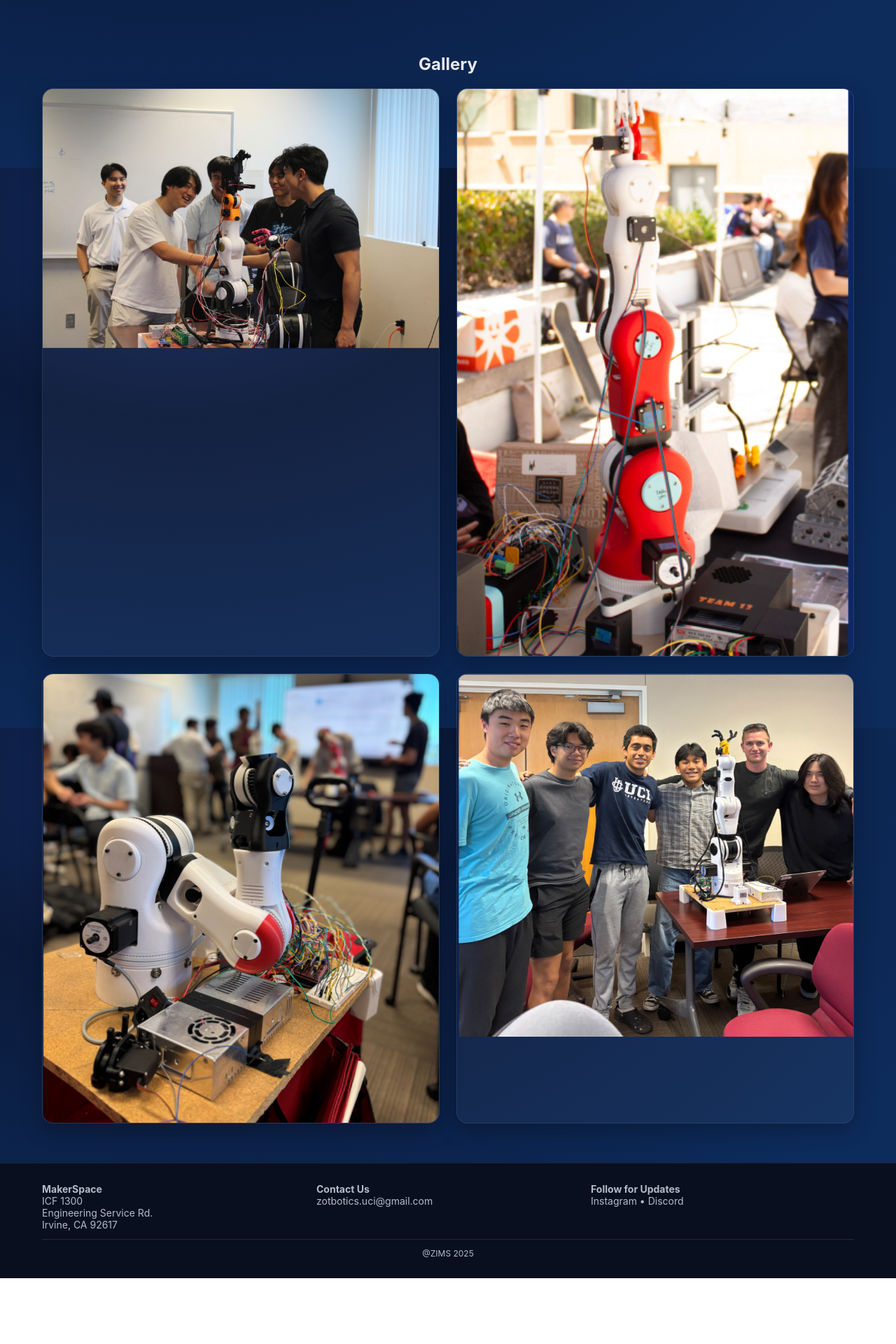
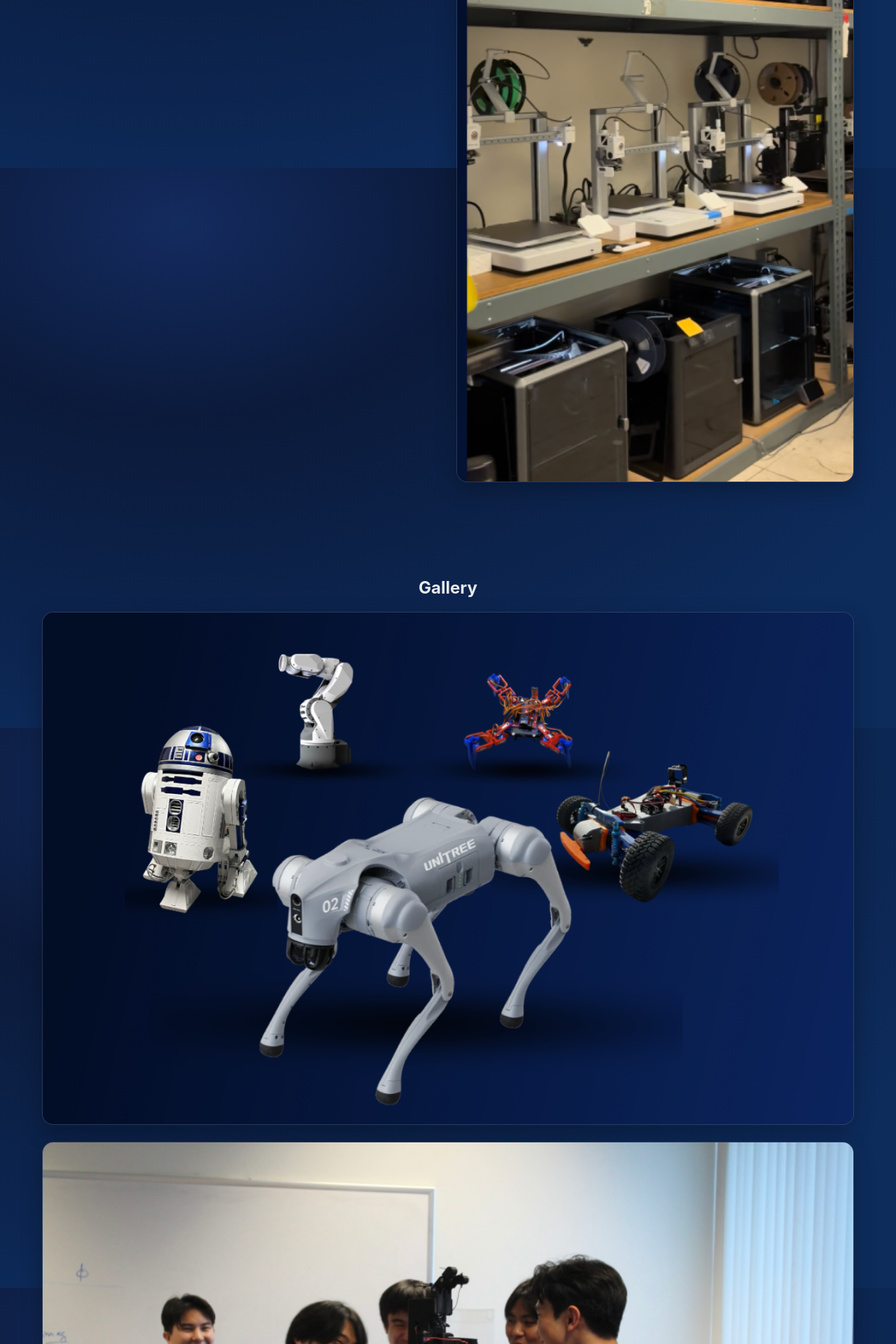
Before and after one commit to zotbotics-uci/zotbotics-uci.github.io, a React (Vite) app: page /projects in a window 1280 px wide. Shown: the part 560-2480 px from the top of the page at 70% size. Before the commit the page ends 2386 px from the top, so only its background shows below. Built offline with nearby package versions, Linux system fonts and the light colour scheme.

Commit message:
trying new changes

```diff
--- a/src/routes/About.jsx
+++ b/src/routes/About.jsx
@@ -8,8 +8,8 @@
         <h1 className="title">ABOUT US</h1>
         <p className="subtitle" style={{ maxWidth: 800 }}>
           ZIMS is a club who invites students from the University of California, Irvine to collaborate
-          on creative and technical work. Members are encouraged to expand their knowledge beyond the
-          classroom and apply concepts to innovate and invent.
+          on creative and technical work. Members are encouraged to expand their knowledge beyond the classroom
+          and apply concepts to innovate and invent.
         </p>
       </section>
 
@@ -17,13 +17,12 @@
         <div className="grid cols-2">
           <div className="card card-pad">
             <h3>Join us for General Meetings!</h3>
-            <p>
-              Thursdays 5–6pm<br />
-              Engineering Gateway 3161
-            </p>
+            <p>Thursdays 5–6pm<br/>Engineering Gateway 3161</p>
           </div>
           <div className="card">
-            <img src={asset('image5.png')} alt="meeting photo" />
+            <div className="media">
+              <img src={asset('image5.png')} alt="meeting photo" />
+            </div>
           </div>
         </div>
 
@@ -31,7 +30,9 @@
 
         <div className="grid cols-2">
           <div className="card">
-            <img src={asset('image6.png')} alt="group photo" />
+            <div className="media">
+              <img src={asset('image6.png')} alt="group photo" />
+            </div>
           </div>
           <div className="card card-pad">
             <h3>Opportunities</h3>
--- a/src/routes/Home.jsx
+++ b/src/routes/Home.jsx
@@ -1,6 +1,6 @@
 import React from 'react'
 import { Link } from 'react-router-dom'
-import { asset } from '../asset' // resolves assets for GitHub Pages & prod builds
+import { asset } from '../asset'
 
 export default function Home() {
   return (
@@ -8,9 +8,7 @@
       <section className="section hero">
         <p className="eyebrow">Zotbotics' Introductory MakerSpace</p>
         <h1 className="title">ZIMS</h1>
-        <p className="subtitle">
-          Design, build, and learn with our open maker community at UCI.
-        </p>
+        <p className="subtitle">Design, build, and learn with our open maker community at UCI.</p>
         <Link to="/makerspace" className="cta">Learn More ↓</Link>
       </section>
 
@@ -22,17 +20,13 @@
               ZIMS is a club hosting UCI&apos;s open makerspace. Our goal is to provide
               a place for passions in engineering, robotics, and craftsmanship to thrive.
             </p>
-            <p>
-              <Link to="/about" className="cta">More about our community →</Link>
-            </p>
-            <p>
-              <strong>Join us for General Meetings!</strong><br />
-              Thursdays 5–6pm<br />
-              Engineering Gateway 3161
-            </p>
+            <p><Link to="/about" className="cta">More about our community →</Link></p>
+            <p><strong>Join us for General Meetings!</strong><br/>Thursdays 5–6pm<br/>Engineering Gateway 3161</p>
           </div>
           <div className="card">
-            <img src={asset('image2.png')} alt="about image" />
+            <div className="media">
+              <img src={asset('image2.png')} alt="about image" />
+            </div>
           </div>
         </div>
       </section>
@@ -41,13 +35,13 @@
       <section className="section halo-wrap">
         <div className="grid cols-2">
           <div>
-            <h2 className="title" style={{ fontSize: 48, marginBottom: 16 }}>
-              DESIGN, BUILD, &amp; MORE!
-            </h2>
+            <h2 className="title" style={{ fontSize: 48, marginBottom: 16 }}>DESIGN, BUILD, &amp; MORE!</h2>
             <Link to="/makerspace" className="cta">Explore our Makerspace</Link>
           </div>
           <div className="card">
-            <img src={asset('image3.png')} alt="makerspace gear" />
+            <div className="media">
+              <img src={asset('image3.png')} alt="makerspace gear" />
+            </div>
           </div>
         </div>
       </section>
@@ -55,7 +49,9 @@
       <section className="section">
         <div className="grid cols-2">
           <div className="card">
-            <img src={asset('image4.png')} alt="project sample" />
+            <div className="media">
+              <img src={asset('image4.png')} alt="project sample" />
+            </div>
           </div>
           <div className="card card-pad">
             <h2 style={{ marginTop: 0 }}>PROJECTS</h2>
--- a/src/routes/Makerspace.jsx
+++ b/src/routes/Makerspace.jsx
@@ -28,19 +28,14 @@
       <section className="section">
         <div className="grid cols-2">
           <div className="card">
-            <img src={asset('image7.png')} alt="printer wall" />
+            <div className="media">
+              <img src={asset('image7.png')} alt="printer wall" />
+            </div>
           </div>
           <div className="card card-pad">
             <h3>About the Makerspace</h3>
-            <p>
-              Located on outer ring road, the Interim Classroom Facility houses the
-              campus’ largest makerspace.
-            </p>
-            <p>
-              From our large collection of 3D printers to our laser cutter and large
-              selection of tools, our members can find anything to help complete
-              projects. Plus, our MakerSpace Managers are always there to help!
-            </p>
+            <p>Located on outer ring road, the Interim Classroom Facility houses the campus’ largest makerspace.</p>
+            <p>From our large collection of 3D printers to our laser cutter and large selection of tools, our members can find anything to help complete projects. Plus, our MakerSpace Managers are always there to help!</p>
           </div>
         </div>
       </section>
--- a/src/routes/Projects.jsx
+++ b/src/routes/Projects.jsx
@@ -9,31 +9,23 @@
           <div>
             <h1 className="title">PROJECTS</h1>
             <p className="subtitle">Introducing: 2025–2026 Projects</p>
-            <p className="subtitle">
-              <em>Join our Discord to get involved →</em>
-            </p>
+            <p className="subtitle"><em>Join our Discord to get involved →</em></p>
           </div>
           <div className="card">
-            <img src={asset('image8.png')} alt="projects hero" />
+            <div className="media">
+              <img src={asset('image7.png')} alt="projects hero" />
+            </div>
           </div>
         </div>
       </section>
 
       <section className="section">
         <h2 style={{ marginTop: 0, textAlign: 'center' }}>Gallery</h2>
-        <div className="grid cols-2" style={{ marginTop: 20 }}>
-          <div className="card">
-            <img src={asset('image9.png')} alt="gallery 1" />
-          </div>
-          <div className="card">
-            <img src={asset('image10.png')} alt="gallery 2" />
-          </div>
-          <div className="card">
-            <img src={asset('image11.png')} alt="gallery 3" />
-          </div>
-          <div className="card">
-            <img src={asset('image12.png')} alt="gallery 4" />
-          </div>
+        <div className="grid gallery" style={{ marginTop: 20 }}>
+          <div className="card"><div className="media thumb"><img src={asset('image8.png')}  alt="gallery 1" /></div></div>
+          <div className="card"><div className="media thumb"><img src={asset('image9.png')}  alt="gallery 2" /></div></div>
+          <div className="card"><div className="media thumb"><img src={asset('image10.png')} alt="gallery 3" /></div></div>
+          <div className="card"><div className="media thumb"><img src={asset('image11.png')} alt="gallery 4" /></div></div>
         </div>
       </section>
     </>
--- a/src/styles.css
+++ b/src/styles.css
@@ -63,35 +63,44 @@
 
 /* Footer */
 .footer{
-  background:#0a0f1f;
+  position: relative;
+  /* blend with page background instead of a hard dark block */
+  background: transparent;          /* let the body gradient show through */
   border-top: 1px solid rgba(255,255,255,0.08);
 }
 .footer .section{padding-top:28px; padding-bottom:28px}
-.foot-grid{display:grid; gap:16px; grid-template-columns: repeat(3, minmax(0,1fr))}
-@media (max-width:800px){ .foot-grid{grid-template-columns:1fr} }
-.small{font-size:14px; color:var(--muted)}
+
+/* add a subtle fade so the transition is silky */
+.footer::before{
+  content:"";
+  position:absolute;
+  inset:-60px 0 auto 0;             /* 60px fade above the footer */
+  height:120px;
+  pointer-events:none;
+  background: linear-gradient(
+    to bottom,
+    rgba(0,0,0,0) 0%,
+    rgba(0,0,0,0.20) 100%
+  );
+}
 .fineprint{border-top:1px solid rgba(255,255,255,0.1); margin-top:12px; padding-top:12px; font-size:12px; color:var(--muted); text-align:center}
-.line{height:1px;background:rgba(255,255,255,0.1); margin:28px 0}
+
 
 /* Yellow halo */
-.halo-wrap {
-  position: relative;
-  isolation: isolate; /* keep the glow behind contents */
-}
 
-.halo-wrap::before {
-  content: "";
-  position: absolute;
-  inset: -10%;
-  z-index: -1;
-  pointer-events: none;
-  /* warm gold glow centered a bit left */
+.halo-wrap{ position: relative; isolation: isolate; overflow: hidden; }
+.halo-wrap::before{
+  content:"";
+  position:absolute;
+  inset:-8%;                /* keep it generous but inside the section */
+  z-index:-1;
+  pointer-events:none;
   background: radial-gradient(
     circle at 25% 50%,
-    rgba(232, 214, 138, 0.35) 0%,
-    rgba(232, 214, 138, 0.18) 30%,
-    rgba(232, 214, 138, 0.06) 50%,
-    rgba(232, 214, 138, 0) 70%
+    rgba(232,214,138,.30) 0%,
+    rgba(232,214,138,.15) 35%,
+    rgba(232,214,138,.05) 55%,
+    rgba(232,214,138,0) 75%
   );
-  filter: blur(28px);
+  filter: blur(26px);
 }
```
